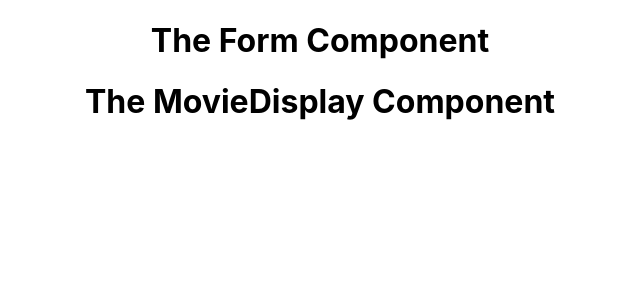
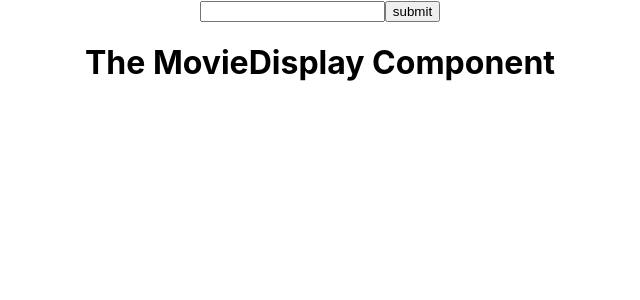
Before and after one commit to alecia-taylor/React-Movie-Search, a React (Create React App) app: page / in a window 1280 px wide. Shown: the top 300 px of the page, without its empty margins (320-960 px from the left). Built offline with nearby package versions, Linux system fonts and the light colour scheme.

Commit message:
Update Form component to include a functional form with input fields

```diff
--- a/src/components/Form.js
+++ b/src/components/Form.js
@@ -1,4 +1,10 @@
-export default function Form(props){
-    // The component must return some JSX
-    return <h1>The Form Component</h1>;
-  };
+export default function Form(props) {
+    return (
+      <div>
+        <form>
+          <input type="text" />
+          <input type="submit" value="submit" />
+        </form>
+      </div>
+    );
+  }
```
